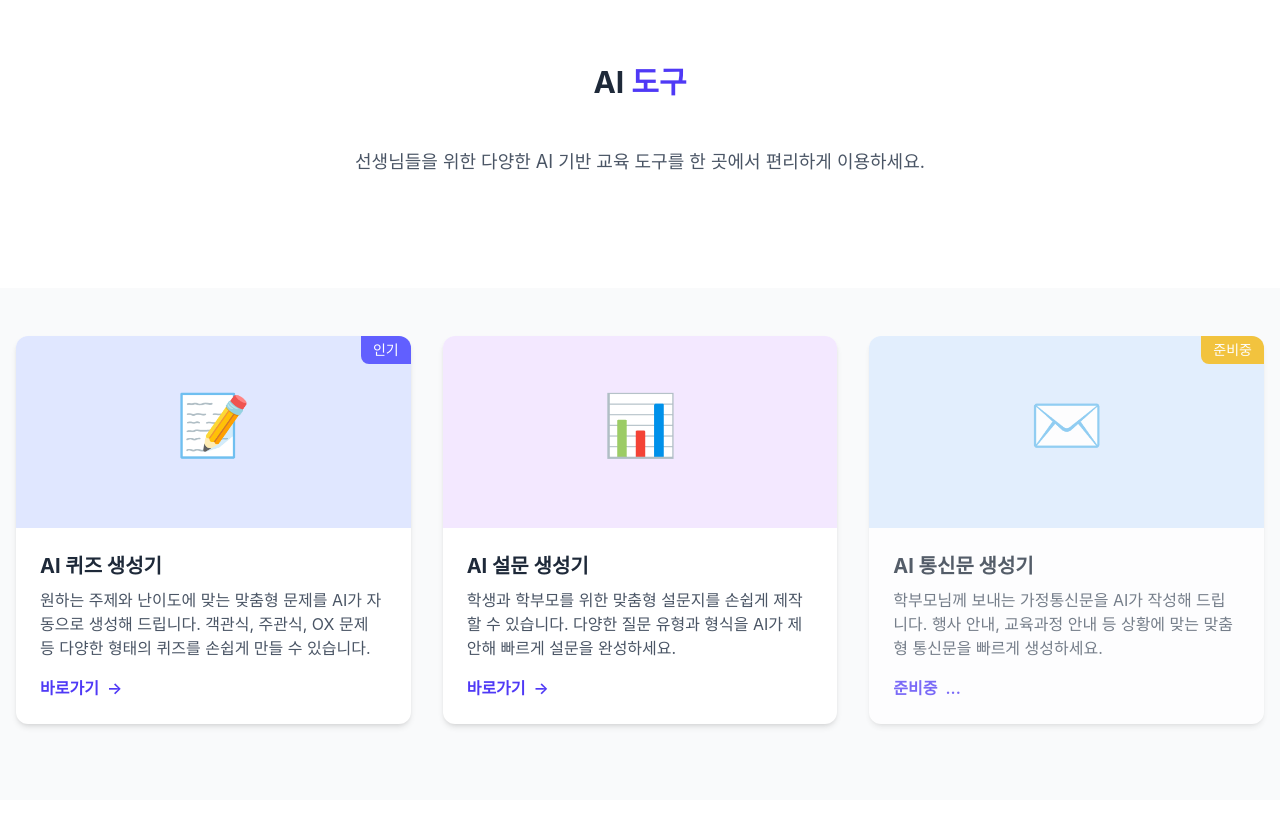
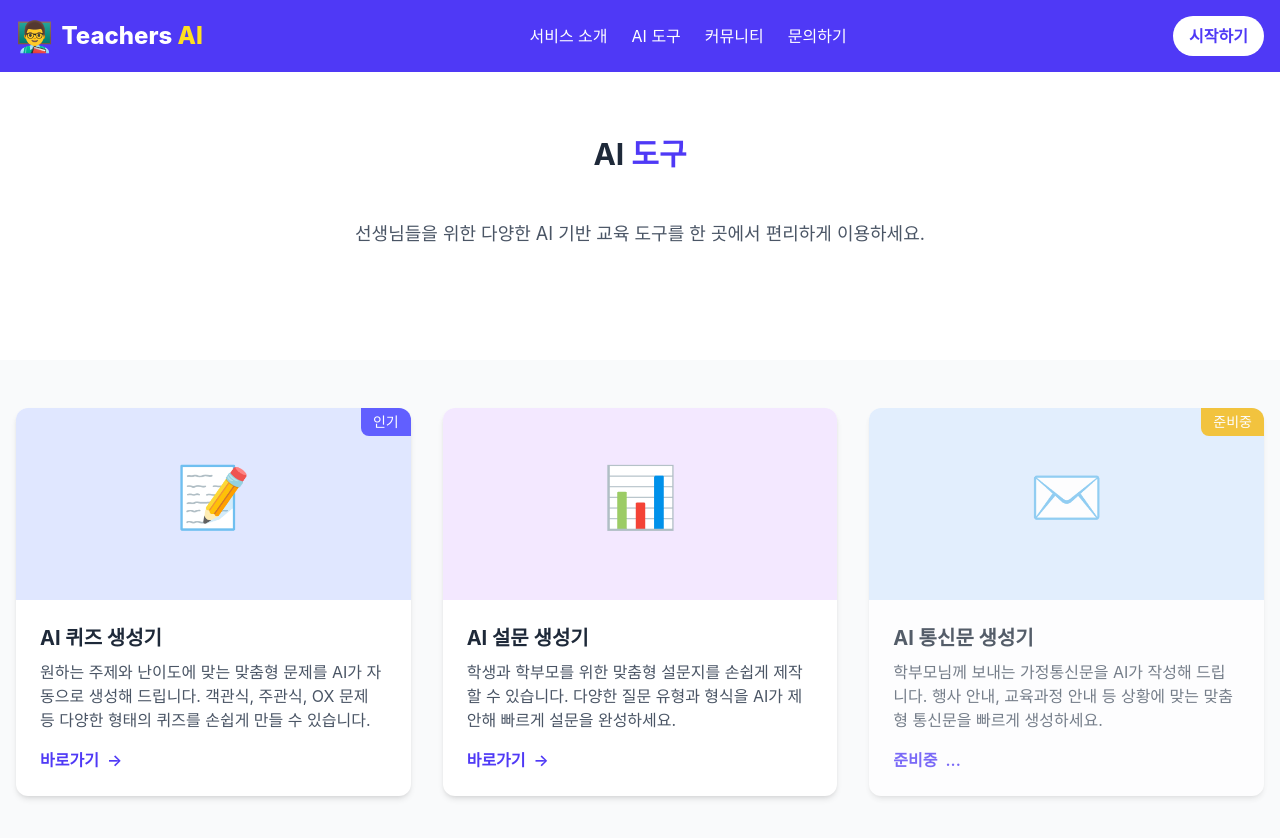
Before and after one commit to reallygood83/t-AI-site, a Next.js app: page /ai-tools in a window 1280 px wide. Shown: the top 838 px of the page. Before the commit the page ends 800 px from the top, so only its background shows below. Built offline with nearby package versions, Linux system fonts and the light colour scheme.

Commit message:
AI 도구 페이지에 네비게이션 고정 및 iframe 모달 적용 (헤더 항상 보임)

```diff
--- a/pages/ai-tools.js
+++ b/pages/ai-tools.js
@@ -1,13 +1,60 @@
-import React from 'react';
+import React, { useState } from 'react';
 import Head from 'next/head';
 
 const AiTools = () => {
+  const [iframeUrl, setIframeUrl] = useState('');
+  const [showIframe, setShowIframe] = useState(false);
+
+  const openIframe = url => {
+    setIframeUrl(url);
+    setShowIframe(true);
+  };
+
+  const closeIframe = () => {
+    setShowIframe(false);
+    setIframeUrl('');
+  };
+
   return (
     <div className="min-h-screen flex flex-col bg-gray-50">
       <Head>
         <title>AI 도구 - Teachers AI</title>
         <meta name="description" content="교사를 위한 다양한 AI 도구를 한 곳에서 만나보세요." />
       </Head>
+      {/* 네비게이션 바 */}
+      <nav className="bg-indigo-600 text-white p-4">
+        <div className="container mx-auto flex justify-between items-center">
+          <div className="flex items-center">
+            <div className="text-3xl font-bold mr-2">👨‍🏫</div>
+            <h1 className="text-2xl font-extrabold">Teachers <span className="text-yellow-300">AI</span></h1>
+          </div>
+          <div className="hidden md:flex space-x-6">
+            <a href="/" className="hover:text-yellow-200">서비스 소개</a>
+            <a href="/ai-tools" className="hover:text-yellow-200">AI 도구</a>
+            <a href="#community" className="hover:text-yellow-200">커뮤니티</a>
+            <a href="https://www.notion.so/1b210244f997802f8557c739dd3986f6" className="hover:text-yellow-200">문의하기</a>
+          </div>
+          <div>
+            <button className="bg-white text-indigo-600 px-4 py-2 rounded-full font-bold hover:bg-yellow-200 transition duration-300">
+              시작하기
+            </button>
+          </div>
+        </div>
+      </nav>
+      {/* iframe 모달 */}
+      {showIframe && (
+        <div className="fixed inset-0 bg-black bg-opacity-50 flex items-center justify-center z-50">
+          <div className="bg-white rounded-lg shadow-lg w-full max-w-4xl h-[80vh] flex flex-col">
+            <div className="flex justify-between items-center p-4 border-b">
+              <span className="font-bold">외부 서비스</span>
+              <button onClick={closeIframe} className="text-gray-500 hover:text-gray-700">닫기</button>
+            </div>
+            <div className="flex-1 overflow-hidden">
+              <iframe src={iframeUrl} className="w-full h-full" title="외부 서비스" sandbox="allow-same-origin allow-scripts allow-popups allow-forms" />
+            </div>
+          </div>
+        </div>
+      )}
       <main className="flex-1">
         <section className="py-16 bg-white">
           <div className="container mx-auto px-4 text-center">
@@ -21,7 +68,7 @@ const AiTools = () => {
           <div className="container mx-auto px-4">
             <div className="grid grid-cols-1 md:grid-cols-2 lg:grid-cols-3 gap-8">
               {/* AI 퀴즈 생성기 */}
-              <a href="https://script.google.com/macros/s/AKfycbxQSnmZ96aPFwH_Vns3p2dsTyrk9xifsqZgRXzACiKPqqUHvflSOQZJAFPiv3GkkuLj/exec" target="_blank" rel="noopener noreferrer" className="block group">
+              <a href="#" onClick={e => {e.preventDefault(); openIframe('https://script.google.com/macros/s/AKfycbxQSnmZ96aPFwH_Vns3p2dsTyrk9xifsqZgRXzACiKPqqUHvflSOQZJAFPiv3GkkuLj/exec');}} className="block group">
                 <div className="bg-white rounded-xl shadow-md overflow-hidden transform transition duration-300 group-hover:shadow-xl group-hover:-translate-y-1">
                   <div className="h-48 bg-indigo-100 relative overflow-hidden">
                     <div className="absolute inset-0 flex items-center justify-center">
@@ -43,7 +90,7 @@ const AiTools = () => {
                 </div>
               </a>
               {/* AI 설문 생성기 */}
-              <a href="https://script.google.com/macros/s/AKfycbztKlHC2e49fhtDJKA9DXOBWoZHDlWtPo7xNji4v2rJ5elrbOCBN3ePs1o43uEBAdgpQQ/exec" target="_blank" rel="noopener noreferrer" className="block group">
+              <a href="#" onClick={e => {e.preventDefault(); openIframe('https://script.google.com/macros/s/AKfycbztKlHC2e49fhtDJKA9DXOBWoZHDlWtPo7xNji4v2rJ5elrbOCBN3ePs1o43uEBAdgpQQ/exec');}} className="block group">
                 <div className="bg-white rounded-xl shadow-md overflow-hidden transform transition duration-300 group-hover:shadow-xl group-hover:-translate-y-1">
                   <div className="h-48 bg-purple-100 relative overflow-hidden">
                     <div className="absolute inset-0 flex items-center justify-center">
```
